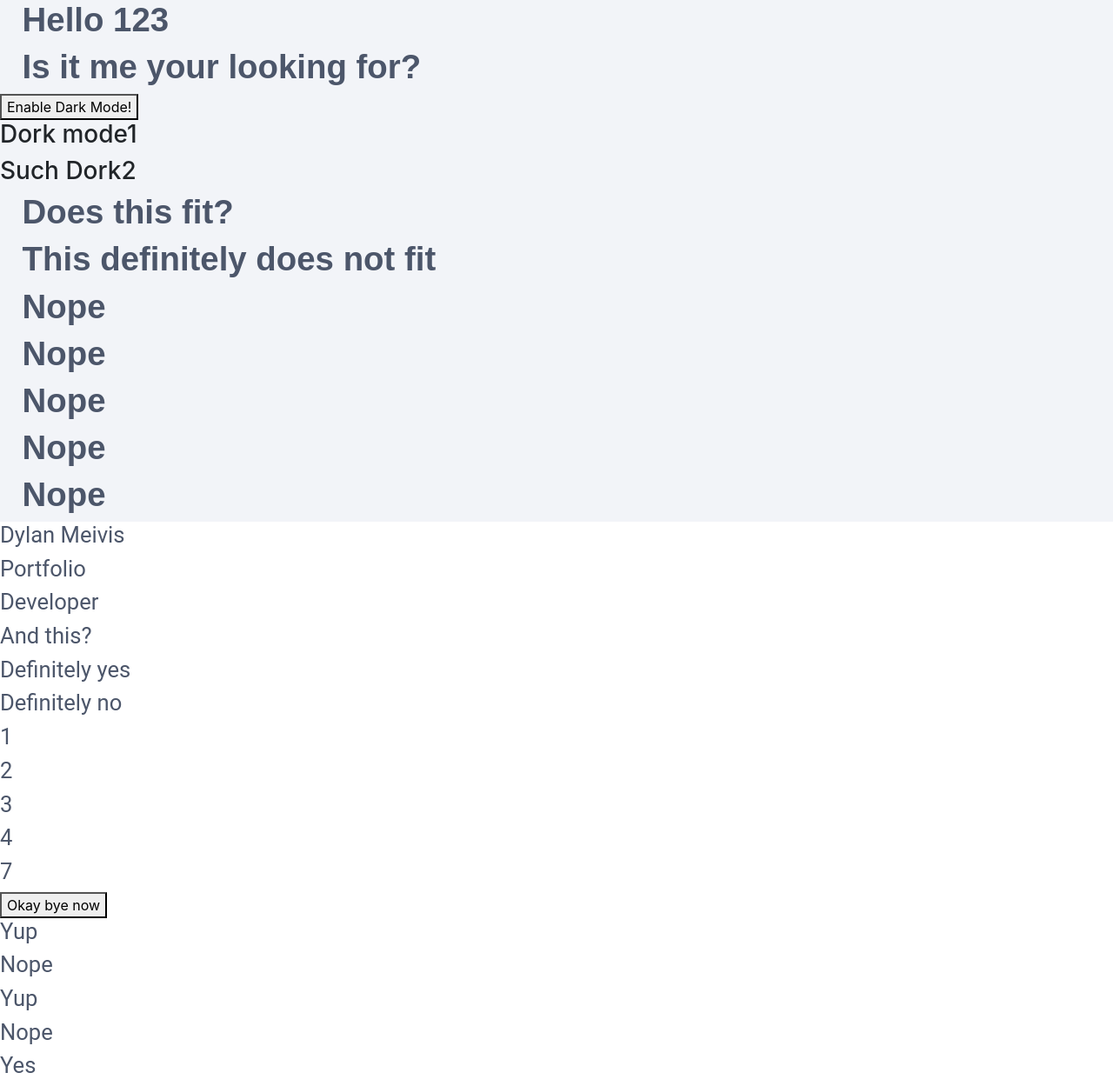
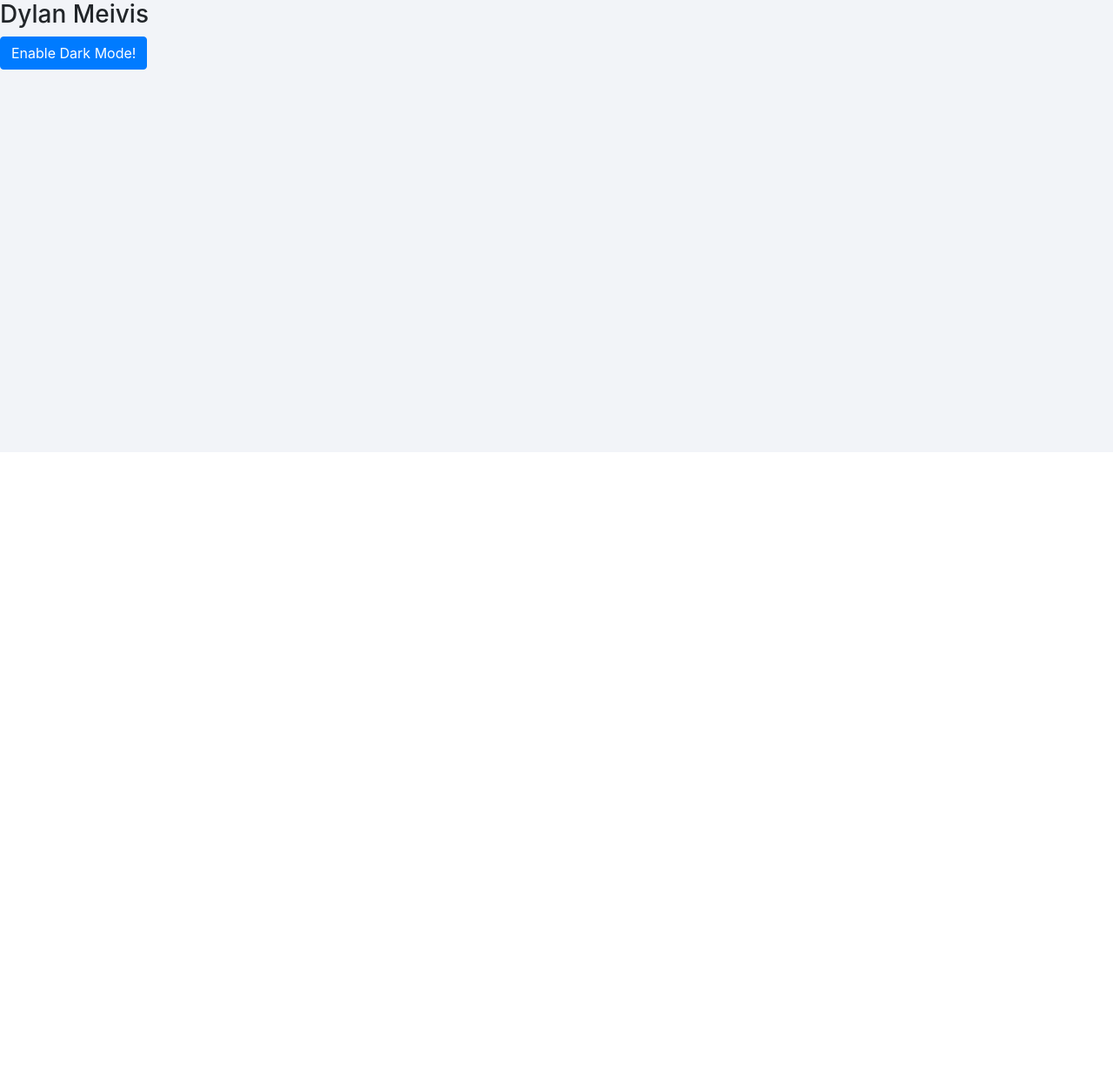
Before and after one commit to DylanMeivis/Portfolio, a React (Create React App) app: page / in a window 1280 px wide. Shown: the whole page at 87% size. After the commit the page ends 800 px from the top, so only its background shows below. Built offline with nearby package versions, Linux system fonts and the light colour scheme.

Commit message:
Clean up App.js

```diff
--- a/src/App.js
+++ b/src/App.js
@@ -6,39 +6,12 @@ function App() {
       document.documentElement.setAttribute('data-theme', 'dark');
   }
   return (
-    <div className="mainhero">
+    <div className="mainhero container-fluid p-0">
         <div className="IntroductionImage">
-            <h1>Hello 123</h1>
-            <h1>Is it me your looking for?</h1>
-            <button onClick={handleThemeChange}>Enable Dark Mode!</button>
-            <h3>Dork mode1</h3>
-            <h3>Such Dork2</h3>
-            <h1>Does this fit?</h1>
-            <h1>This definitely does not fit</h1>
-            <h1>Nope</h1>
-            <h1>Nope</h1>
-            <h1>Nope</h1>
-            <h1>Nope</h1>
-            <h1>Nope</h1>
+          <h3>Dylan Meivis</h3>
+            <button className="btn btn-primary" onClick={handleThemeChange}>Enable Dark Mode!</button>
         </div>
         <div className="InformationHeader">
-            <h3>Dylan Meivis </h3>
-            <h3>Portfolio</h3>
-            <h3>Developer</h3>
-            <h3>And this?</h3>
-            <h3>Definitely yes</h3>
-            <h3>Definitely no</h3>
-            <h3>1</h3>
-            <h3>2</h3>
-            <h3>3</h3>
-            <h3>4</h3>
-            <h3>7</h3>
-            <button>Okay bye now</button>
-            <h3>Yup</h3>
-            <h3>Nope</h3>
-            <h3>Yup</h3>
-            <h3>Nope</h3>
-            <h3>Yes</h3>
         </div>
     </div>
   );
```
